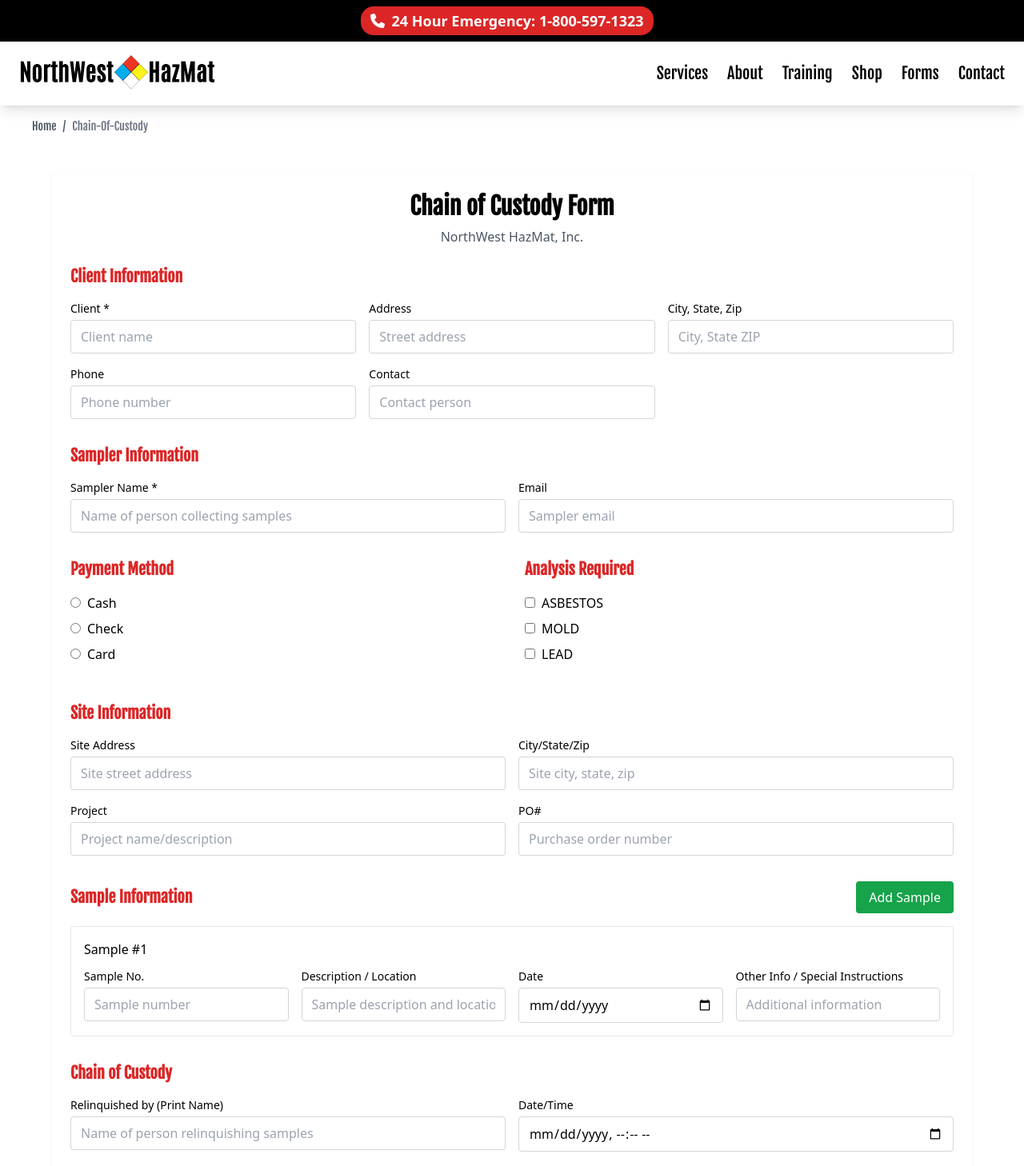
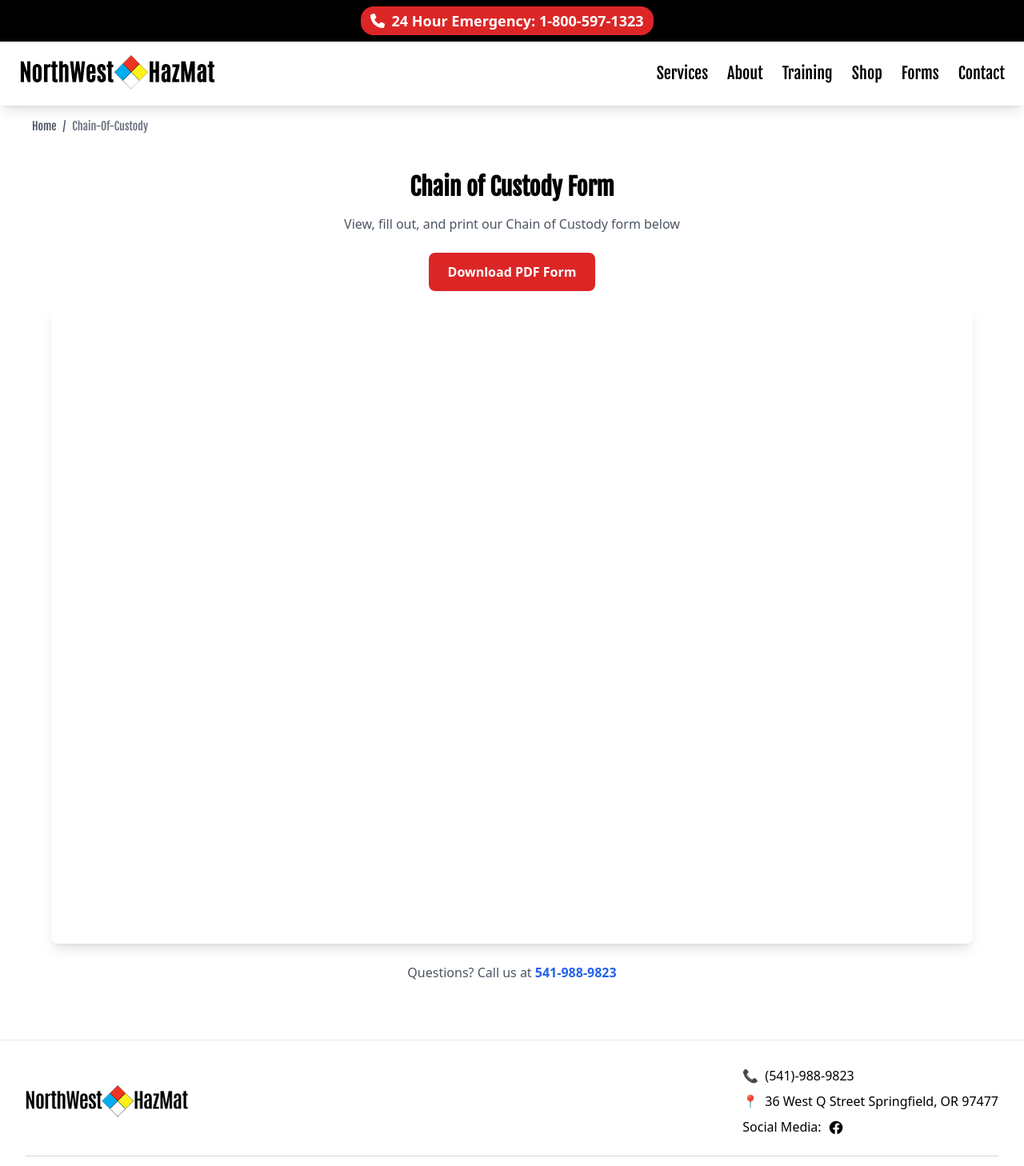
Before and after one commit to Visionary-Advance/nw-hazmat, a Next.js app: page /chain-of-custody in a window 1280 px wide. Shown: the top 1458 px of the page at 80% size. Built offline with nearby package versions, Linux system fonts and the light colour scheme.

Commit message:
Changed the form back to normal

```diff
--- /dev/null
+++ b/Components/EmploymentSection.jsx
@@ -0,0 +1,101 @@
+
+import Link from 'next/link';
+
+export default function EmploymentSection() {
+  return (
+    <section className="relative py-20 overflow-hidden">
+      {/* Background with overlay */}
+      <div className="absolute inset-0 bg-gradient-to-r from-gray-900 to-gray-800 -z-10"></div>
+      <img
+        src="/img/Trucks.jpg"
+        alt="Join Our Team"
+        className="absolute inset-0 w-full h-full object-cover opacity-30 -z-20"
+      />
+
+      <div className="max-w-7xl mx-auto px-4">
+        <div className="grid grid-cols-1 lg:grid-cols-2 gap-12 items-center">
+
+          {/* Text Content */}
+          <div className="text-white">
+            <h2 className="text-5xl lg:text-6xl fjalla-one mb-6">
+              Join Our Team
+            </h2>
+            <p className="text-xl lg:text-2xl mb-8 leading-relaxed">
+              NorthWest HazMat is always looking for dedicated professionals to join our growing team.
+              We offer competitive pay, comprehensive training, and a commitment to safety excellence.
+            </p>
+
+            {/* Benefits Grid */}
+
+            <Link href="/employment-application">
+              <button className="bg-red-600 hover:bg-red-700 text-white px-10 py-4 rounded-full text-xl font-bold fjalla-one active:scale-95 duration-200 shadow-xl">
+                Apply Now →
+              </button>
+            </Link>
+          </div>
+
+          {/* Image/Stats Side */}
+          <div className="relative">
+            <div className="bg-red-600 w-full h-full absolute -top-[3%] -right-[3%] lg:-top-[2%] lg:-right-[2%] rounded-[45px] lg:rounded-[90px] -z-10"></div>
+            <div className="bg-white rounded-[40px] lg:rounded-[75px] p-8 shadow-2xl">
+
+              <h3 className="text-3xl fjalla-one text-gray-900 mb-6 text-center">
+                Why Work With Us?
+              </h3>
+
+              <div className="space-y-6">
+                <div className="flex items-start">
+                  <div className="bg-red-600 rounded-full w-12 h-12 flex items-center justify-center flex-shrink-0 mr-4">
+                    <span className="text-white text-2xl">✓</span>
+                  </div>
+                  <div>
+                    <h4 className="text-xl font-bold text-gray-900">25+ Years in Business</h4>
+                    <p className="text-gray-700">Established, stable company with a proven track record</p>
+                  </div>
+                </div>
+
+
+
+                <div className="flex items-start">
+                  <div className="bg-red-600 rounded-full w-12 h-12 flex items-center justify-center flex-shrink-0 mr-4">
+                    <span className="text-white text-2xl">✓</span>
+                  </div>
+                  <div>
+                    <h4 className="text-xl font-bold text-gray-900">Community Focused</h4>
+                    <p className="text-gray-700">Serving Lane County and the Pacific Northwest</p>
+                  </div>
+                </div>
+
+                <div className="flex items-start">
+                  <div className="bg-red-600 rounded-full w-12 h-12 flex items-center justify-center flex-shrink-0 mr-4">
+                    <span className="text-white text-2xl">✓</span>
+                  </div>
+                  <div>
+                    <h4 className="text-xl font-bold text-gray-900">Career Growth</h4>
+                    <p className="text-gray-700">Opportunities for advancement and skill development</p>
+                  </div>
+                </div>
+
+
+
+
+                <div className="flex items-start">
+                  <div className="bg-red-600 rounded-full w-12 h-12 flex items-center justify-center flex-shrink-0 mr-4">
+                    <span className="text-white text-2xl">✓</span>
+                  </div>
+                  <div>
+                    <h4 className="text-xl font-bold text-gray-900">Meaningful Work</h4>
+                    <p className="text-gray-700">Protect communities and the environment every day</p>
+                  </div>
+                </div>
+              </div>
+
+
+            </div>
+          </div>
+
+        </div>
+      </div>
+    </section>
+  );
+}
--- a/app/chain-of-custody/page.jsx
+++ b/app/chain-of-custody/page.jsx
@@ -1,14 +1,13 @@
 // app/chain-of-custody/page.jsx
 import Breadcrumbs from '@/Components/BreadCrumbs';
-import ChainOfCustodyForm from '@/Components/ChainofCustodyForm';
 
 export const metadata = {
   title: 'Chain of Custody Form | NorthWest HazMat Oregon',
-  description: 'Fill out and generate a professional Chain of Custody form for hazmat samples. NorthWest HazMat provides comprehensive sample tracking documentation for asbestos, mold, and lead testing in Oregon.',
+  description: 'Download and fill out our Chain of Custody form for hazmat samples. NorthWest HazMat provides comprehensive sample tracking documentation for asbestos, mold, and lead testing in Oregon.',
   keywords: 'chain of custody, sample tracking, hazmat testing, asbestos testing, mold testing, lead testing, Oregon environmental services',
   openGraph: {
     title: 'Chain of Custody Form | NorthWest HazMat',
-    description: 'Professional Chain of Custody form for hazmat sample tracking and documentation.',
+    description: 'Download our Chain of Custody form for hazmat sample tracking and documentation.',
     type: 'website',
   },
 };
@@ -18,7 +17,42 @@ export default function ChainOfCustodyPage() {
     <>
       <Breadcrumbs />
       <div className="container mx-auto py-8 px-4">
-        <ChainOfCustodyForm />
+        <div className="max-w-6xl mx-auto">
+          <h1 className="text-3xl font-bold fjalla-one mb-4 text-center">
+            Chain of Custody Form
+          </h1>
+          <p className="text-center text-gray-600 mb-6">
+            View, fill out, and print our Chain of Custody form below
+          </p>
+
+          {/* Download button */}
+          <div className="text-center mb-4">
+            <a
+              href="/files/Chain_Of_Custody.pdf"
+              download
+              className="bg-red-600 hover:bg-red-700 text-white px-6 py-3 rounded-lg font-semibold inline-block"
+            >
+              Download PDF Form
+            </a>
+          </div>
+
+          {/* PDF Viewer */}
+          <div className="bg-white rounded-lg shadow-lg overflow-hidden">
+            <iframe
+              src="/files/Chain_Of_Custody.pdf"
+              className="w-full h-screen border-0"
+              title="Chain of Custody Form"
+            />
+          </div>
+
+          {/* Instructions */}
+
+
+          {/* Contact info */}
+          <div className="mt-6 text-center text-gray-600">
+            <p>Questions? Call us at <a href="tel:541-988-9823" className="text-blue-600 font-semibold">541-988-9823</a></p>
+          </div>
+        </div>
       </div>
     </>
   );
--- a/app/page.js
+++ b/app/page.js
@@ -5,6 +5,7 @@ import ServiceList from "@/Components/ServiceList";
 import { IoLocationSharp } from "react-icons/io5";
 import StatsCard from "@/Components/CountUp";
 import TestimonialSlider from "@/Components/ReviewSlide";
+import EmploymentSection from "@/Components/EmploymentSection";
 
 export default function Home() {
   return (
@@ -227,6 +228,8 @@ export default function Home() {
   </div>
 </section>
 
+{/* <EmploymentSection /> */}
+
 
       <section className="lg:mt-20  lg:pt-10 relative overflow-visible">
   <div className="w-11/12 lg:w-10/12 grid grid-cols-1 lg:grid-cols-2 mx-auto items-center relative z-10">
```
